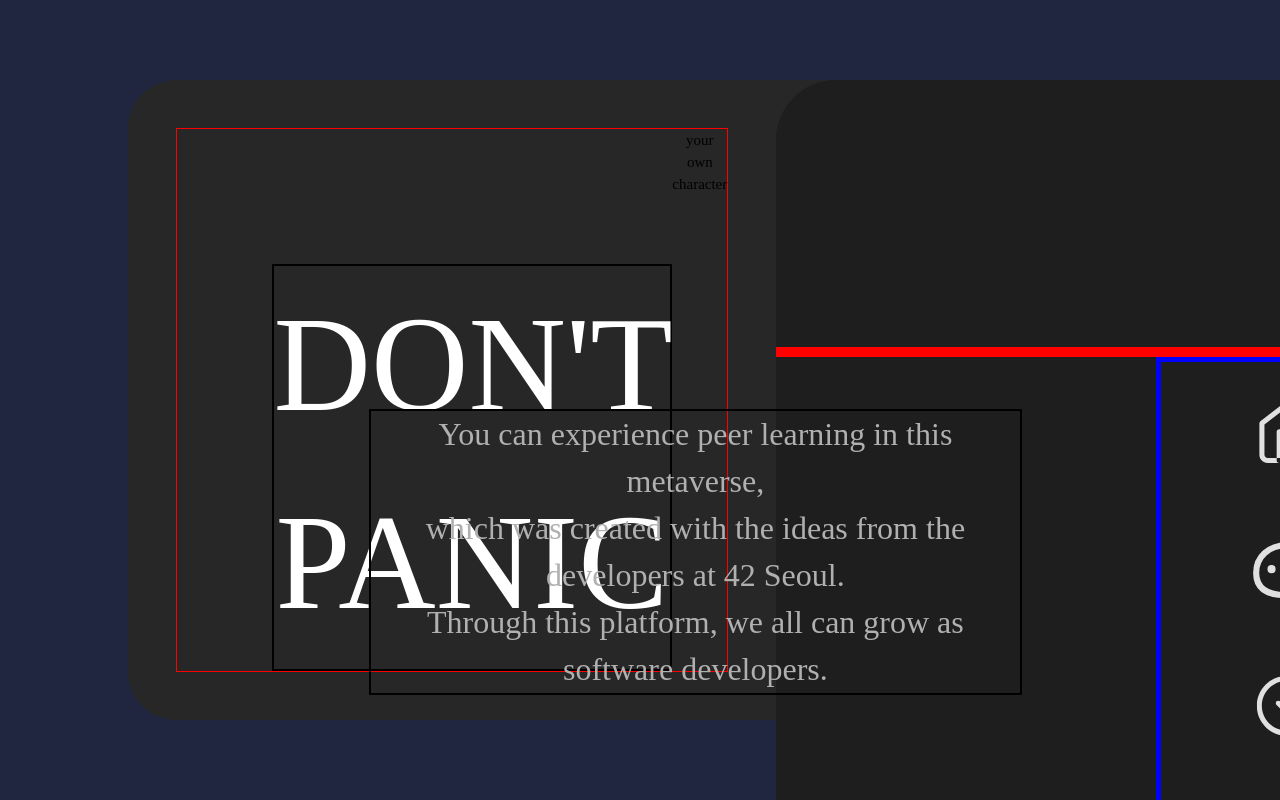
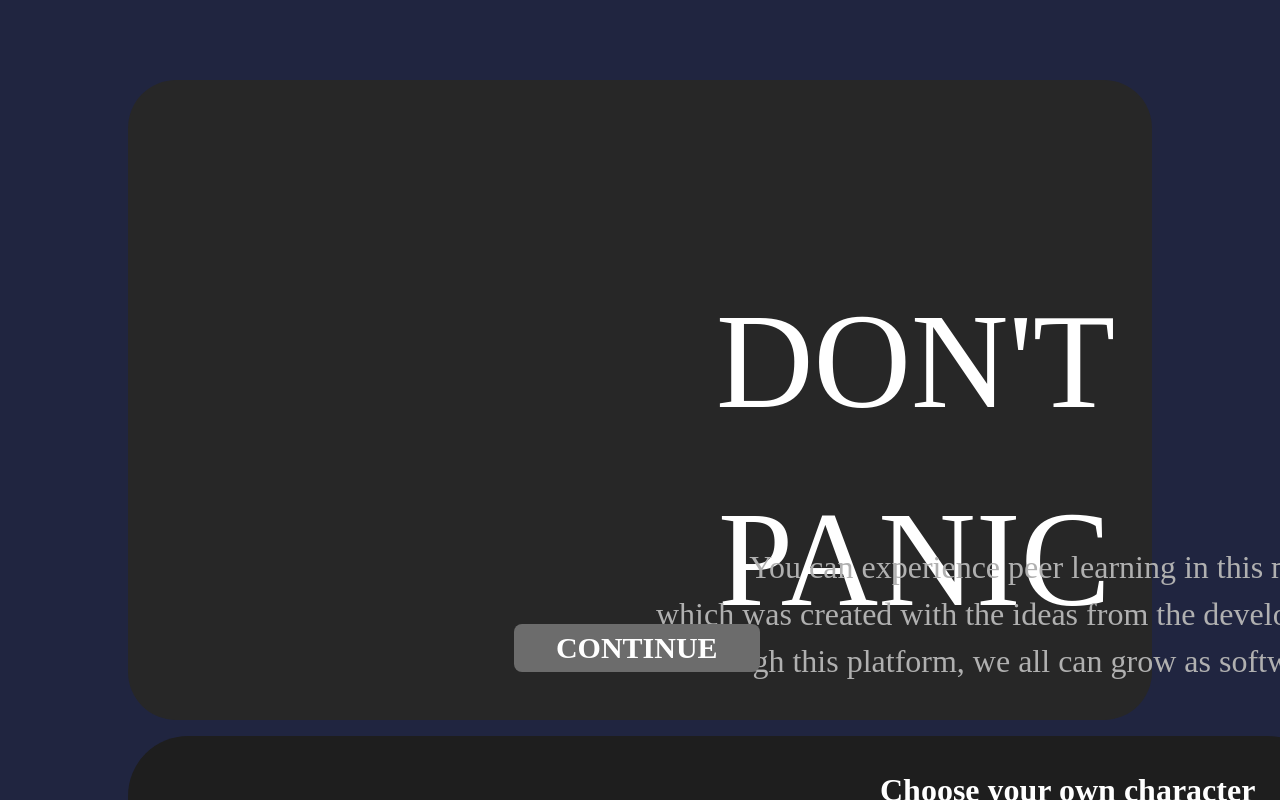
Before and after one commit to zer01ne-eat/dontpanic, a React app: page /map in a window 1280 px wide. Built offline with nearby package versions, Linux system fonts and the light colour scheme.

Commit message:
modal responsive css modified

```diff
--- a/components/modal/index.tsx
+++ b/components/modal/index.tsx
@@ -21,8 +21,8 @@ const Modal: FC<Props> = ({ show, children, onCloseModal }) => {
     <Rectangle>
         {/* <div> */}
             {/* {children} */}
-                {viewUserCreation ? <div id="intro"><Intro /></div> : <UserCreation /> }
-            {/* {viewUserCreation ? <button onClick={() => setUserCreation(false)}>NEXT</button> : <Link to='/map'><button onClick={onCloseModal}>OK</button></Link>} */}
+            {viewUserCreation ? <div id="intro"><Intro /></div> : <div id="intro"><UserCreation /></div> }
+            {viewUserCreation ? <div id="buttons"><button onClick={() => setUserCreation(false)}>CONTINUE</button></div> : <div id="buttons"><Link style={{"textDecoration": "none"}} to='/map'><button onClick={onCloseModal}>NEXT</button></Link></div>}
         {/* </div> */}
         <Route path='/map' component={Map} />
     </Rectangle>
--- a/components/modal/styles.tsx
+++ b/components/modal/styles.tsx
@@ -1,8 +1,8 @@
 
 import styled from '@emotion/styled';
 
-export const Rectangle = styled.div `
-    display: flex;
+export const Rectangle = styled.div`
+    // display: flex;
     background-color: #272727;
     border-radius: 3rem;
     width: 80vw;
@@ -11,9 +11,53 @@ export const Rectangle = styled.div `
     margin: 10vh 10vw;
     & > #intro {
       display: flex;
+      width: 90%;
+      height: 70%;
       // flex-direction: column;
       // flex-grow: 1;
-      border: 1px solid red;
+      // border: 1px solid red;
       margin: 3rem;
     }
+    & > #buttons {
+      // border: 1px solid blue;
+      display: flex;
+      height: 10%;
+      width: 90%;
+      margin-top: 55em;
+      margin: 3rem;
+      display: flex;
+      justify-content: center;
+    }
+
+    & #buttons button {
+      display: flex;
+      position: relative;
+      box-sizing: border-box;
+      outline: none;
+      -webkit-box-align: center;
+      align-items: center;
+      -webkit-box-pack: center;
+      justify-content: center;
+      font-family: inherit;
+      font-size: 2em;
+      font-weight: 700;
+      transition: background-color 200ms ease 0s, border-color 200ms ease 0s;
+      cursor: pointer;
+      opacity: 1;
+      overflow: hidden;
+      border: 2px solid transparent;
+      padding: 0px 40px;
+      width: auto;
+      height: 48px;
+      border-radius: 0.5rem;
+      color: rgb(255, 255, 255) !important;
+      background-color: #6c6c6c;
+      font-weight: bold;
+      // letter-spacing: 8px;
+
+      &:hover {
+        background-color: #5485ff;
+        color: #fff;
+      }
+    }
 `
--- a/pages/Modal/Intro/index.tsx
+++ b/pages/Modal/Intro/index.tsx
@@ -1,33 +1,17 @@
 import React from 'react';
 import { Title, Content, Choose } from './styles';
-
-const rect_div = {
-    border: "2px solid red",
-    width: "90vw",
-    margin: "11.6%",
-    display: "flex"
-}
-
-const title = {
-    border: "2px solid black",
-    display: "flex",
-    height: "100px",
-}
+// import { Fontsss } from '../../../fonts/fonts';
 
 const Intro = () => {
-
-
     return (
         <>
-            {/* <div style={title}>
-                DON'T PANIC
-            </div> */}
             <Title>DON'T PANIC</Title>
-            <Content>You can experience peer learning in this metaverse,<br />
+            <Content>
+                You can experience peer learning in this metaverse,<br />
                 which was created with the ideas from the developers at 42 Seoul.<br />
                 Through this platform, we all can grow as software developers.
             </Content>
-            <Choose>your own character</Choose>
+            <Choose>Choose your own character</Choose>
         </>
     );
 }
--- a/pages/Modal/Intro/styles.tsx
+++ b/pages/Modal/Intro/styles.tsx
@@ -1,62 +1,41 @@
 import styled from '@emotion/styled';
+import { css } from '@emotion/react';
 
 export const Title = styled.div `
-    display: block;
-    border: 2px solid black;
+    display: flex;
+    // border: 2px solid black;
     // position: absolute;
     font-size: 9em;
     color: #fff;
     font-family: NotoSansDisplay;
     margin-top: 1em;
-    margin-left: 0.7em;
-    margin-right: auto;
-    width: 100%;
-  // height: 340px;
-  // margin: 0 475px 100px 435px;
-  // font-family: NotoSansDisplay;
-  // font-size: 250px;
-  // font-weight: 900;
-  // font-stretch: normal;
-  // font-style: normal;
-  // line-height: normal;
-  // letter-spacing: normal;
-  // text-align: center;
-  // color: #fff;
+    margin-left: 4em;
+    // margin-right: 2em;
+    // width: 100%;
+    height: 200px;
 `
 
 export const Content = styled.div `
     display: flex;
-    border: 2px solid black;
+    // border: 2px solid black;
     position: absolute;
     color: #b0b0b0;
     font-size: 2rem;
-    width: 51vw;
-    margin: 35vh 15vw;
-    // width: 44.8%;
-    // height: 12.2%;
-    // margin: 100px 0 0;
-    // font-family: NotoSansKR;
-    // font-size: 20px;
-    // font-weight: normal;
-    // font-stretch: normal;
-    // font-style: normal;
-    // line-height: 1.47;
-    // letter-spacing: normal;
-    // text-align: center;
-    // color: #b0b0b0;
+    width: 40em;
+    margin-top: 13em;
+    margin-left: 15em;
 `
 
 export const Choose = styled.div `
-    // width: 19.6%;
-    // height: 13.7%;
-    // // margin: 67.8% 37.4% 27.3% 37.4%;
-    // font-family: NotoSansKR;
-    // font-size: 20px;
-    // font-weight: bold;
-    // font-stretch: normal;
-    // font-style: normal;
-    // line-height: 1.43;
-    // letter-spacing: normal;
-    // text-align: center;
-    // color: #fff;
+    display: flex;
+    // border: 2px solid black;
+    position: absolute;
+    font-size: 2rem;
+    width: 40em;
+    margin-top: 20em;
+    margin-left: 22em;
+    font-weight: bold;
+    line-height: 1.43;
+    text-align: center;
+    color: #fff;
 `
--- a/pages/Modal/UserCreation/index.tsx
+++ b/pages/Modal/UserCreation/index.tsx
@@ -1,13 +1,30 @@
 import React from 'react';
-import { Slime } from './styles';
+import { Slime, CharacterCreation } from './styles';
 
 const UserCreation = () => {
 
     return (
-        <div>
-            <Slime>이미지</Slime>
-            <input />
-        </div>
+        <>
+            <div style={{"display":"flex"}}>
+                <Slime><img src="imgs/000.svg" /></Slime>
+            </div>
+            <CharacterCreation>
+                <div id="title">NAME</div>
+                <input placeholder="Enter Name" style={{"display":"block","width":"335px","fontSize":"34px","lineHeight":"44px","background":"transparent","border":"none","borderBottom":"1px solid #6c6c6c","padding":"5px 0","borderRadius":"0", "color": "#fff"}}/>
+                <div id="title">Choose a Color</div>
+                <div style={{"display":"flex","marginTop":"20px","marginBottom":"20px","justifyContent":"center"}}>
+                    <div color="#06c1c1" style={{"width":"30px","height":"30px","borderRadius":"50%","border":"3px solid rgb(255, 255, 255)","margin":"0px 5px","cursor":"pointer","backgroundColor":"rgb(6, 193, 193)"}}></div>
+                    <div color="#f9533b" style={{"width":"30px","height":"30px","borderRadius":"50%","margin":"0px 5px","cursor":"pointer","backgroundColor":"rgb(249, 83, 59)"}}></div>
+                    <div color="#fea040" style={{"width":"30px","height":"30px","borderRadius":"50%","margin":"0px 5px","cursor":"pointer","backgroundColor":"rgb(254, 160, 64)"}}></div>
+                    <div color="#ffbf2b" style={{"width":"30px","height":"30px","borderRadius":"50%","margin":"0px 5px","cursor":"pointer","backgroundColor":"rgb(255, 191, 43)"}}></div>
+                    <div color="#06c17a" style={{"width":"30px","height":"30px","borderRadius":"50%","margin":"0px 5px","cursor":"pointer","backgroundColor":"rgb(6, 193, 122)"}}></div>
+                    <div color="#396bf6" style={{"width":"30px","height":"30px","borderRadius":"50%","margin":"0px 5px","cursor":"pointer","backgroundColor":"rgb(57, 107, 246)"}}></div>
+                    <div color="#3e579c" style={{"width":"30px","height":"30px","borderRadius":"50%","margin":"0px 5px","cursor":"pointer","backgroundColor":"rgb(62, 87, 156)"}}></div>
+                    <div color="#fff7f1" style={{"width":"30px","height":"30px","borderRadius":"50%","margin":"0px 5px","cursor":"pointer","backgroundColor":"rgb(255, 247, 241)"}}></div>
+                    <div color="#969696" style={{"width":"30px","height":"30px","borderRadius":"50%","margin":"0px 5px","cursor":"pointer","backgroundColor":"rgb(150, 150, 150)"}}></div>
+                </div>
+            </CharacterCreation>
+        </>
     );
 }
 
--- a/pages/Modal/UserCreation/styles.tsx
+++ b/pages/Modal/UserCreation/styles.tsx
@@ -1,8 +1,29 @@
 import styled from '@emotion/styled';
 
 export const Slime = styled.div `
-  width: 9.8%;
-  height: 21.5%;
-  margin: 324px 774px 158px 0;
+  // width: 9.8%;
+  // height: 21.5%;
+  margin: 200px;
   color: #b0b0b0;
+  border-radius: 32px 32px 0px 0px;
+  -webkit-box-pack: center;
+  justify-content: center;
+  display: flex;
+  height: 30vh;
+  background-position: center bottom;
+  position: relative;
+  min-height: 200px;
+  max-height: 300px;
 `
+export const CharacterCreation = styled.div`
+  margin-left: 80px;
+  // border: 1px solid blue;
+  & #title {
+    display: flex;
+    margin: 0 0 95px 0;
+    font-family: NotoSansDisplay;
+    font-size: 75px;
+    font-weight: bold;
+    color: #fff;
+  }
+`
```
Also changed, not shown: imgs/000.svg (added).
